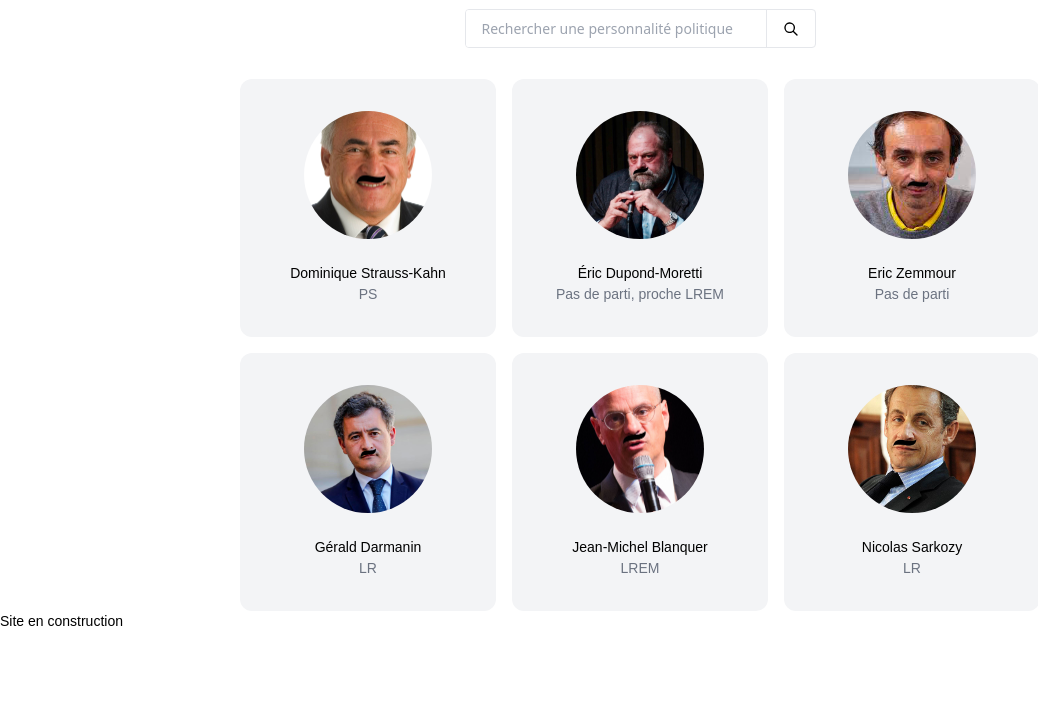
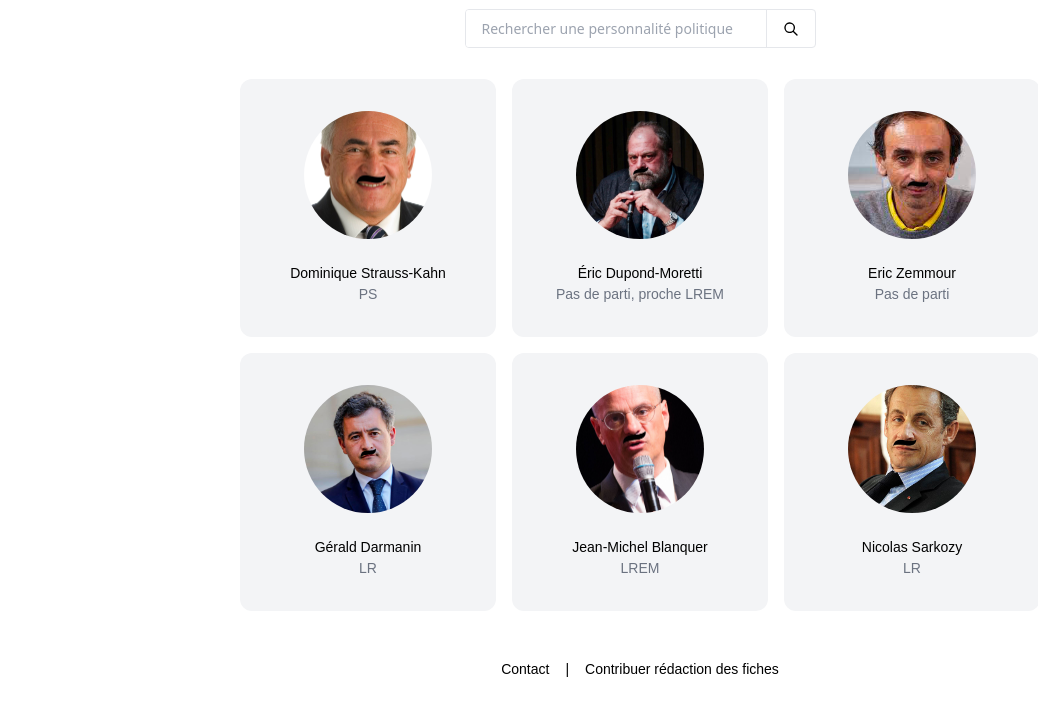
Before and after one commit to LeoPaulD/Zob2022, an Eleventy site: page index.md in a window 1280 px wide. Shown: the part 239-954 px from the top of the page, without its empty margins (0-1038 px from the left). Built offline with nearby package versions, Linux system fonts and the light colour scheme; Eleventy itself is replaced by a stand-in of ours; files that its build step writes are made by us from their sources.

Commit message:
maj footer

```diff
--- a/includes/footer.njk
+++ b/includes/footer.njk
@@ -1,8 +1,10 @@
-<footer class="flex  h-48">
-
-    <p class="inline-block align-middle">
-        Site en construction
-    </p>
+<footer class="flex  h-24">
 
 
+    <ul class="flex mx-auto pt-8">
+        <li class="p-4 hover:underline"><a href="">Contact</a> </li>
+        <li class="pt-4">|</li>
+        <li class="p-4 hover:underline"><a href="">Contribuer rédaction des fiches</a> </li>
+    </ul>
+
 </footer>
```
Also changed, not shown: 1 other file.
